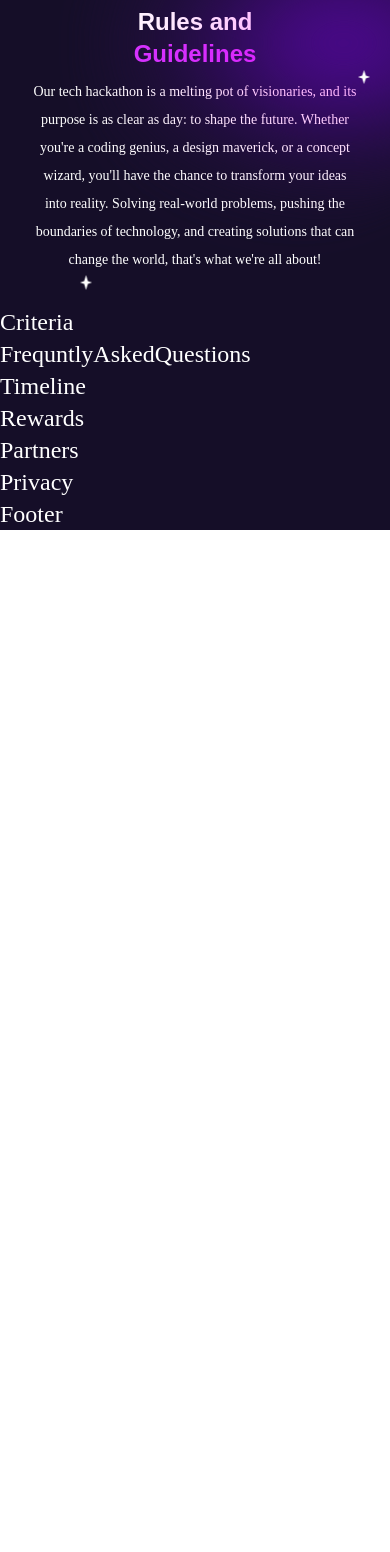
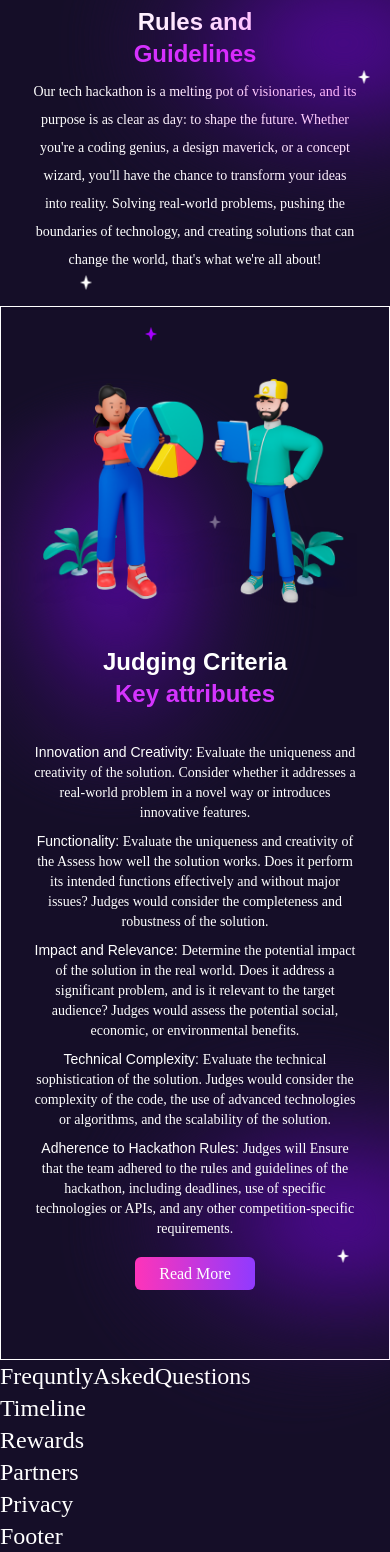
Before and after one commit to yongeazi143/get-linked, a React (Vite) app: page / in a window 390 px wide. Shown: the part 2237-3789 px from the top of the page. Before the commit the page ends 2767 px from the top, so only its background shows below. Built offline with nearby package versions, Linux system fonts and the light colour scheme; a web font is replaced by a local one.

Commit message:
criteria component mobile view completed

```diff
--- a/src/Components/Criteria/Criteria.jsx
+++ b/src/Components/Criteria/Criteria.jsx
@@ -1,2 +1,91 @@
-const Criteria = () => <div>Criteria</div>;
+import images from "../../images";
+
+const Criteria = () => {
+  return (
+    <section className="flex flex-col items-center justify-between border p-8 relative">
+      <img src={images.judges} alt="Idea" className="w-[400px] mt-10 z-10" />
+      <div className=" text-center z-10 pb-10">
+        <h2 className="font-sans lg:text-3xl font-bold">
+          Judging Criteria
+          <br />
+          <span className="font-sans lg:text-3xl text-primary font-bold">
+            Key attributes
+          </span>
+        </h2>
+        <br />
+        <p className="font-serif text-sm font-normal">
+          <span className="font-sans text-sm text-primary-light font-normal">
+            Innovation and Creativity:
+          </span>{" "}
+          Evaluate the uniqueness and creativity of the solution. Consider
+          whether it addresses a real-world problem in a novel way or introduces
+          innovative features.
+        </p>
+        <p className="font-serif text-sm font-normal mt-2">
+          <span className="font-sans text-sm text-primary-light font-normal">
+            Functionality:
+          </span>{" "}
+          Evaluate the uniqueness and creativity of the Assess how well the
+          solution works. Does it perform its intended functions effectively and
+          without major issues? Judges would consider the completeness and
+          robustness of the solution.
+        </p>
+        <p className="font-serif text-sm font-normal mt-2">
+          <span className="font-sans text-sm text-primary-light font-normal">
+            Impact and Relevance:{" "}
+          </span>
+          Determine the potential impact of the solution in the real world. Does
+          it address a significant problem, and is it relevant to the target
+          audience? Judges would assess the potential social, economic, or
+          environmental benefits.
+        </p>
+        <p className="font-serif text-sm font-normal mt-2">
+          <span className="font-sans text-sm text-primary-light font-normal">
+            Technical Complexity:{" "}
+          </span>
+          Evaluate the technical sophistication of the solution. Judges would
+          consider the complexity of the code, the use of advanced technologies
+          or algorithms, and the scalability of the solution.
+        </p>
+        <p className="font-serif text-sm font-normal mt-2 mb-4">
+          <span className="font-sans text-sm text-primary-light font-normal">
+            Adherence to Hackathon Rules:{" "}
+          </span>
+          Judges will Ensure that the team adhered to the rules and guidelines
+          of the hackathon, including deadlines, use of specific technologies or
+          APIs, and any other competition-specific requirements.
+        </p>
+
+        <a className=" btn-color px-6 py-2 text-base rounded-md" href="#">
+          Read More
+        </a>
+      </div>
+      <img
+        src={images.purpleLens1}
+        alt="lens"
+        className="absolute w-[400px] h-[400px] rounded-full blur-lg mix-blend-hard-light -left-20 top-24"
+      />
+      <img
+        src={images.star4}
+        alt="lens"
+        className="absolute w-3 top-5 left-36"
+      />
+      <img
+        src={images.star1}
+        alt="lens"
+        className="absolute w-3 top-52 left-52"
+      />
+      <img
+        src={images.purpleLens2}
+        alt="lens"
+        className="absolute w-[400px] h-[400px] rounded-full blur-lg mix-blend-hard-light -right-20 -bottom-16"
+      />
+      <img
+        src={images.star}
+        alt="lens"
+        className="absolute w-3 right-10 bottom-24"
+      />
+    </section>
+  );
+};
 export default Criteria;
```
